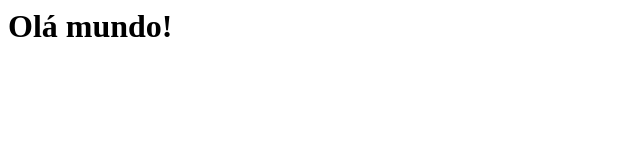
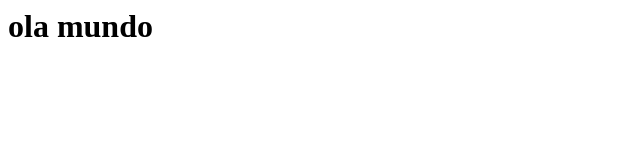
Before and after one commit to dogmalvt/main.py, a plain HTML site: page index.html in a window 1280 px wide. Shown: the whole page, without its empty margins (0-640 px from the left). Drawn offline with Linux system fonts and the light colour scheme.

Commit message:
primeira alteração

```diff
--- a/index.html
+++ b/index.html
@@ -3,6 +3,6 @@
     <title>Meu Site</title>
 </head>
 <body>
-    <h1>Olá mundo!</h1>
+    <h1>ola mundo</h1>
 </body>
 </html>
```
